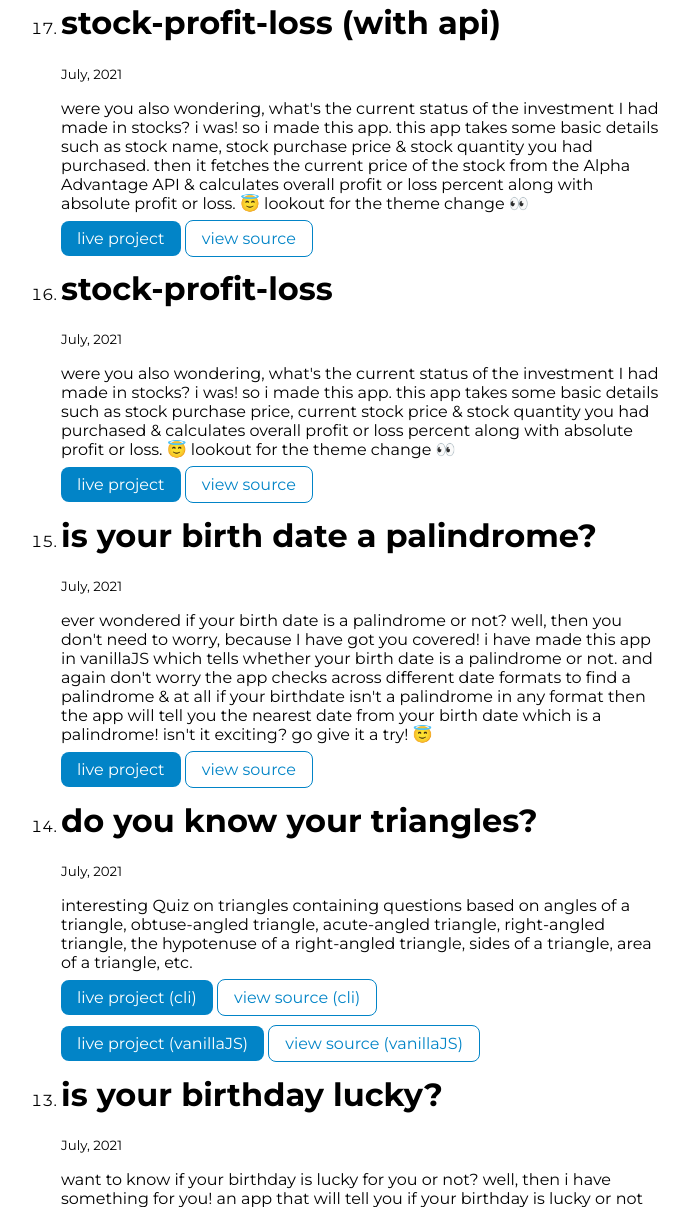
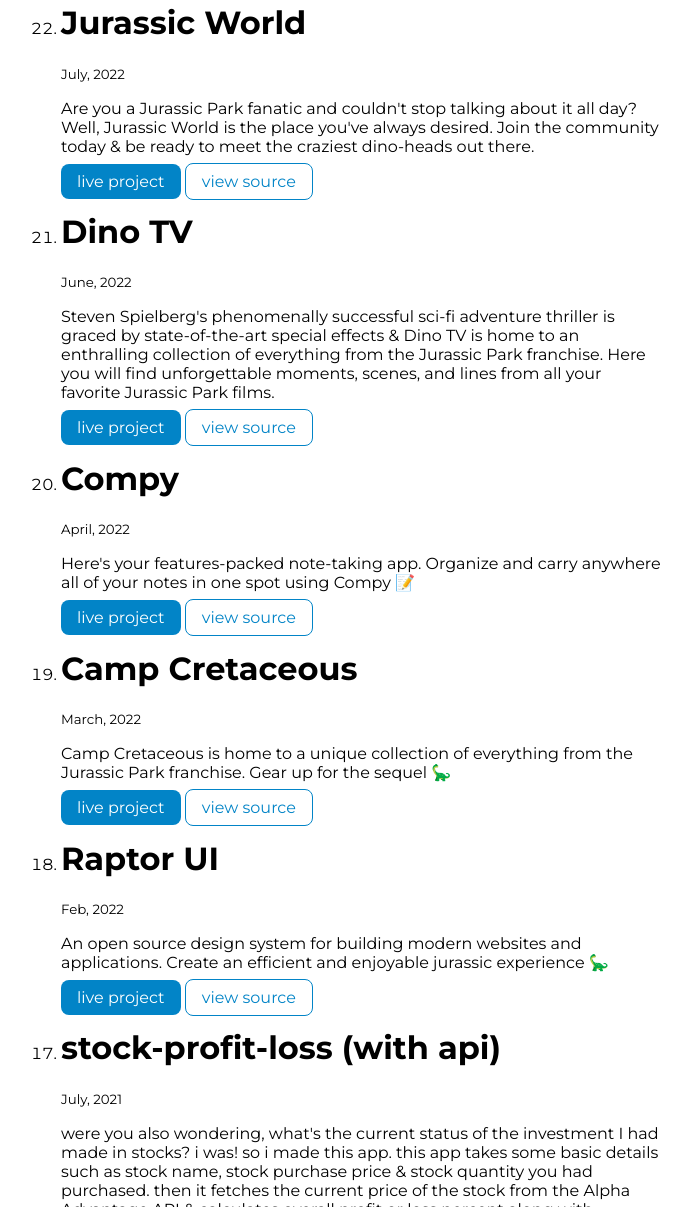
Before and after one commit to MarkVed17/portfolio-website, a plain HTML site: page projects.html in a window 1280 px wide. Shown: the part 591-1798 px from the top of the page, without its empty margins (299-990 px from the left). Drawn offline with Linux system fonts and the light colour scheme.

Commit message:
added `neoGcamp`22` projects

```diff
--- a/projects.html
+++ b/projects.html
@@ -32,6 +32,51 @@
 
   <ol reversed>
     <div class="container container-center">
+      <li>
+        <h1>Jurassic World</h1>
+        <small> July, 2022 </small>
+        <p>
+          Are you a Jurassic Park fanatic and couldn't stop talking about it all day? Well, Jurassic World is the place you've always desired. Join the community today & be ready to meet the craziest dino-heads out there.
+        </p>
+        <a class="link link-primary" href="https://jurassic-world.netlify.app/">live project</a>
+        <a class="link link-secondary" href="https://github.com/MarkVed17/jurassic-world">view source</a>
+      </li>
+      <li>
+        <h1>Dino TV</h1>
+        <small> June, 2022 </small>
+        <p>
+          Steven Spielberg's phenomenally successful sci-fi adventure thriller is graced by state-of-the-art special effects & Dino TV is home to an enthralling collection of everything from the Jurassic Park franchise. Here you will find unforgettable moments, scenes, and lines from all your favorite Jurassic Park films.
+        </p>
+        <a class="link link-primary" href="https://dino-tv.netlify.app/">live project</a>
+        <a class="link link-secondary" href="https://github.com/MarkVed17/dino-tv">view source</a>
+      </li>
+      <li>
+        <h1>Compy</h1>
+        <small> April, 2022 </small>
+        <p>
+          Here's your features-packed note-taking app. Organize and carry anywhere all of your notes in one spot using Compy 📝
+        </p>
+        <a class="link link-primary" href="https://compy.netlify.app/">live project</a>
+        <a class="link link-secondary" href="https://github.com/MarkVed17/compy">view source</a>
+      </li>
+      <li>
+        <h1>Camp Cretaceous</h1>
+        <small> March, 2022 </small>
+        <p>
+          Camp Cretaceous is home to a unique collection of everything from the Jurassic Park franchise. Gear up for the sequel 🦕
+        </p>
+        <a class="link link-primary" href="https://camp-cretaceous.netlify.app/">live project</a>
+        <a class="link link-secondary" href="https://github.com/MarkVed17/camp-cretaceous">view source</a>
+      </li>
+      <li>
+        <h1>Raptor UI</h1>
+        <small> Feb, 2022 </small>
+        <p>
+          An open source design system for building modern websites and applications. Create an efficient and enjoyable jurassic experience 🦕
+        </p>
+        <a class="link link-primary" href="https://raptor-ui.netlify.app/">live project</a>
+        <a class="link link-secondary" href="https://github.com/MarkVed17/Raptor-UI">view source</a>
+      </li>
       <li>
         <h1>stock-profit-loss (with api)</h1>
         <small> July, 2021 </small>
```
